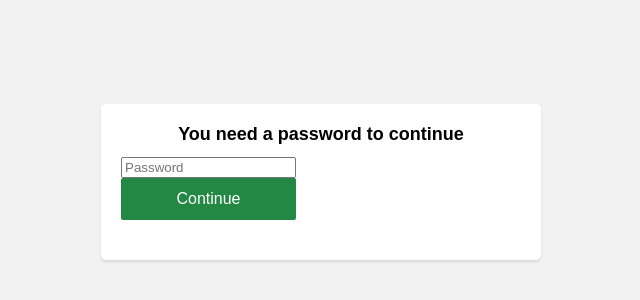
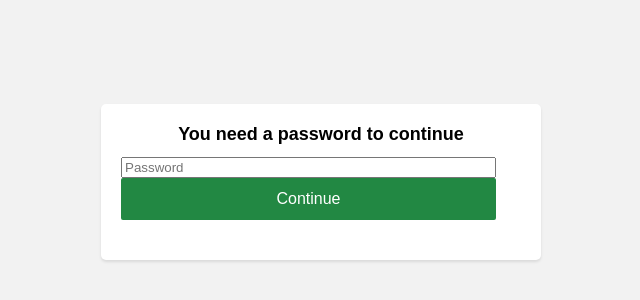
Before and after one commit to VissarionM/cloudsimExample, a website: page src/index.html in a window 1280 px wide. Shown: the part 218-518 px from the top of the page, without its empty margins (319-959 px from the left). Drawn offline with Linux system fonts and the light colour scheme.

Commit message:
appearance

```diff
--- a/src/index.html
+++ b/src/index.html
@@ -58,7 +58,7 @@
 
         .protected__content__input,
         .protected__content__btn {
-            width: calc(50% - 25px);
+            width: calc(100% - 25px);
             /* Adjust width to half of container minus space between */
             box-sizing: border-box;
             margin-right: 25px;
```
